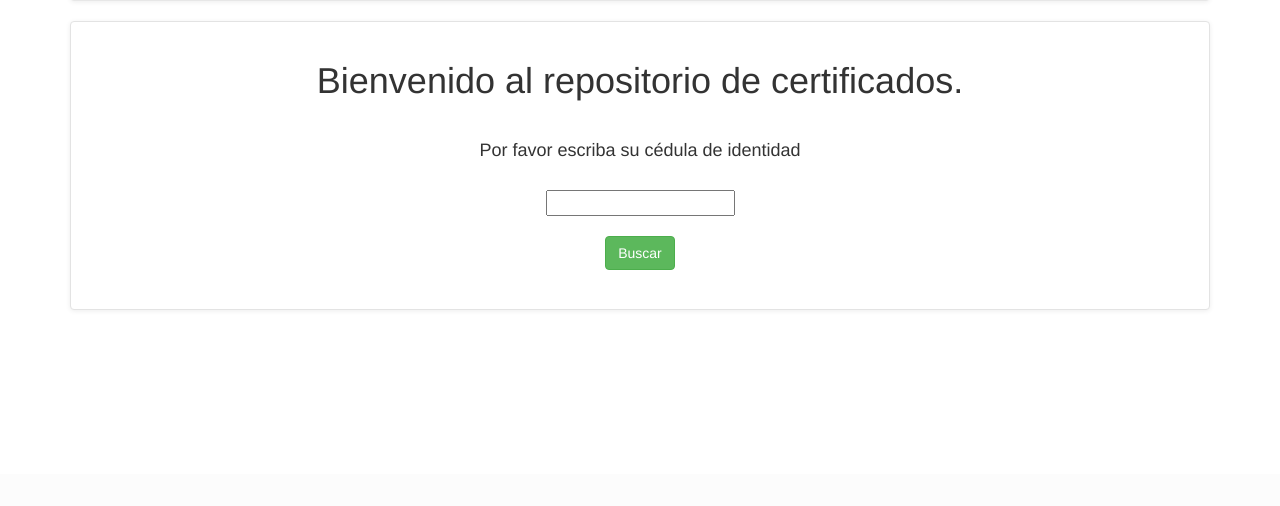
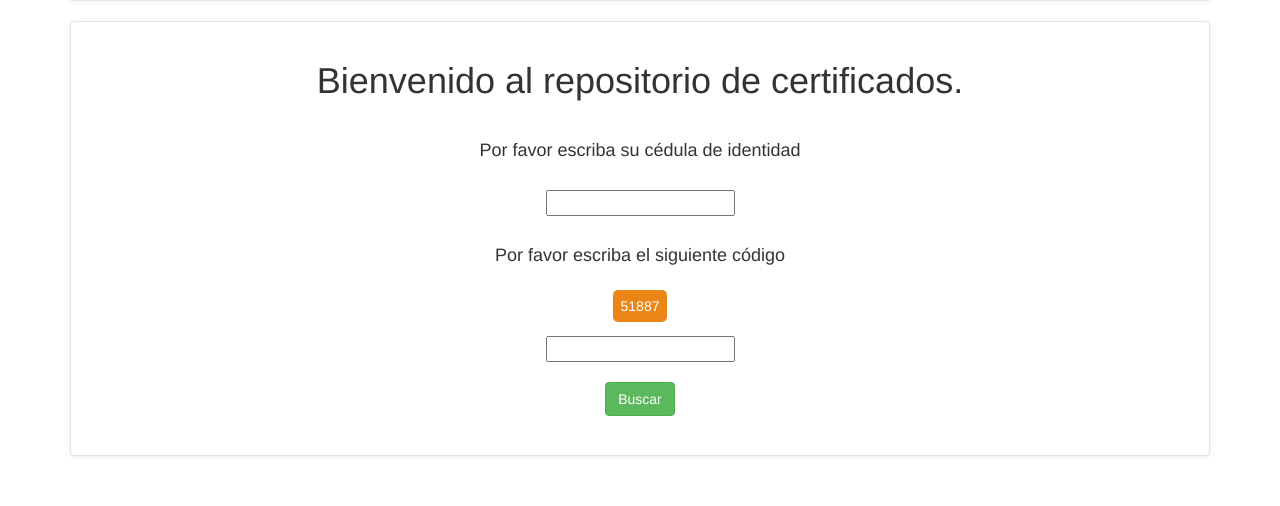
Before and after one commit to argenisosorio/repositorio_certificados, a Django app: page / in a window 1280 px wide. Shown: the part 326-832 px from the top of the page. Before the commit the page ends 636 px from the top, so only its background shows below. Run offline with Django 3.2, Linux system fonts and the light colour scheme; some libraries are stand-ins or nearby versions.

Commit message:
Implementado el código de seguridad para el formulario de búsqueda

```diff
--- a/registro/templates/registro/buscar.html
+++ b/registro/templates/registro/buscar.html
@@ -4,10 +4,19 @@
 <div align="center">
   <h1>Bienvenido al repositorio de certificados.</h1>
   <br />
-  <h4>Por favor escriba su cédula de identidad</h4>
-  <br />
-  <form action="/busqueda/" method="get">
+  <form action="/busqueda/" method="get" onsubmit="return checkform(this);">
+    <h4>Por favor escriba su cédula de identidad</h4>
+    <br />
     <input type="text" name="q">
+    <br />
+    <br />
+    <h4>Por favor escriba el siguiente código</h4>
+    <br />
+    <span id="txtCaptchaDiv"></span>
+    <br />
+    <input type="hidden" id="txtCaptcha" />
+    <br />
+    <input type="text" name="txtInput" id="txtInput"/>
     <br />
     <br />
     <input type="submit" class="btn btn-success" value="Buscar">
@@ -66,4 +75,54 @@
     <!--p>Ningún certificado coincide con el criterio de búsqueda.</p-->
   {% endif %}
 </div>
+<script type="text/javascript">
+  /*
+  |--------------------------------------------------------------------------
+  | Función que hace desaparecer las notificaciones(alerts) de bootstrap.
+  |--------------------------------------------------------------------------
+  */
+  function checkform(theform){
+    var why = "";
+
+    if(theform.txtInput.value == ""){
+      why += "El código de seguridad no debe estar vacío.\n";
+    }
+    if(theform.txtInput.value != ""){
+      if(ValidCaptcha(theform.txtInput.value) == false){
+        why += "El código de seguridad no coincide.\n";
+      }
+    }
+    if(why != ""){
+      alert(why);
+      return false;
+    }
+  }
+
+  //Generates the captcha function
+  var a = Math.ceil(Math.random() * 9)+ '';
+  var b = Math.ceil(Math.random() * 9)+ '';
+  var c = Math.ceil(Math.random() * 9)+ '';
+  var d = Math.ceil(Math.random() * 9)+ '';
+  var e = Math.ceil(Math.random() * 9)+ '';
+
+  var code = a + b + c + d + e;
+  document.getElementById("txtCaptcha").value = code;
+  document.getElementById("txtCaptchaDiv").innerHTML = code;
+
+  // Validate the Entered input aganist the generated security code function
+  function ValidCaptcha(){
+      var str1 = removeSpaces(document.getElementById('txtCaptcha').value);
+      var str2 = removeSpaces(document.getElementById('txtInput').value);
+      if (str1 == str2){
+      return true;
+    } else {
+      return false;
+    }
+  }
+
+  // Remove the spaces from the entered and generated code
+  function removeSpaces(string){
+    return string.split(' ').join('');
+  }
+</script>
 {% endblock %}
--- a/static/css/theme.css
+++ b/static/css/theme.css
@@ -43,3 +43,10 @@ body {
   -webkit-box-shadow: inset 0 1px 0 rgba(255, 255, 255, .15), 0 1px 5px rgba(0, 0, 0, .075);
   box-shadow: inset 0 1px 0 rgba(255, 255, 255, .15), 0 1px 5px rgba(0, 0, 0, .075);
 }
+
+#txtCaptchaDiv {
+  background-color:#eb8516;
+  color:#FFF;
+  padding:8px;
+  border-radius: 5px;
+}
--- a/static/js/scripts.js
+++ b/static/js/scripts.js
@@ -1,8 +1,12 @@
-/**
- * @brief Función que hace desaparecer las notificaciones(alerts) de bootstrap.
- */
-$("document").ready(function () {
-   $(".alert-success").fadeTo(2000, 500).fadeOut(600, function(){
-    $(".alert-success").effect( 'blind' , "slow" );
+$("document").ready(function(){
+
+  /*
+  |--------------------------------------------------------------------------
+  | Función que hace desaparecer las notificaciones(alerts) de bootstrap.
+  |--------------------------------------------------------------------------
+  */
+  $(".alert-success").fadeTo(2000, 500).fadeOut(600, function(){
+  $(".alert-success").effect( 'blind' , "slow" );
   });
+
 });
```
